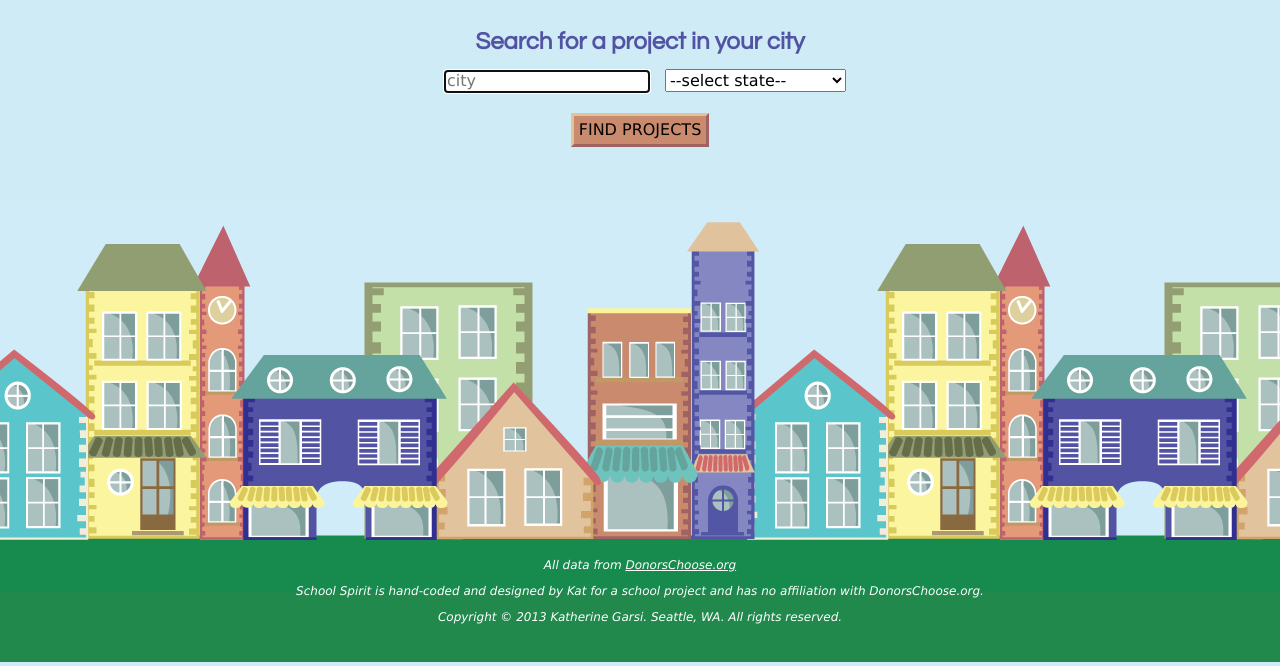
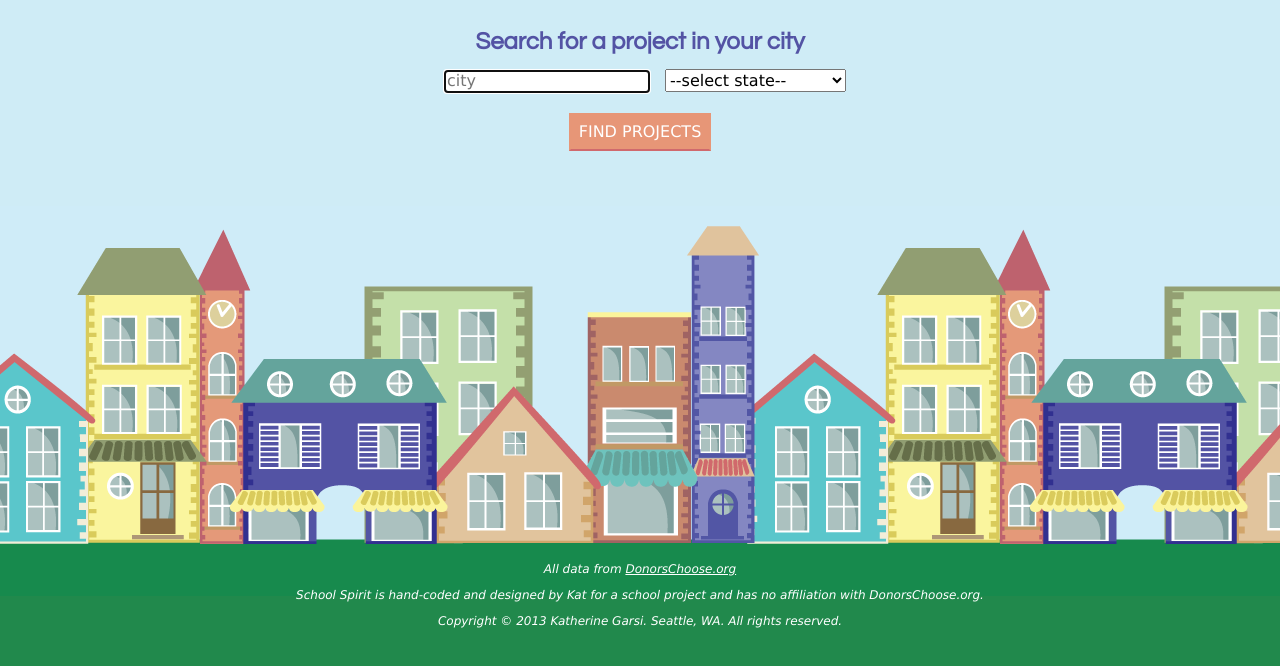
Before and after one commit to garsi/api, a plain HTML site: page index.html in a window 1280 px wide. Shown: the part 188-854 px from the top of the page. Drawn offline with nearby package versions, Linux system fonts and the light colour scheme; a web font is replaced by a local one.

Commit message:
update buttons

```diff
--- a/stylesheet.css
+++ b/stylesheet.css
@@ -128,14 +128,18 @@ input[type=text]:focus, select:focus {
 input[type=submit], input[type=button] {
 	text-transform: uppercase;
 	margin: 10px;
-	padding: 5px;
-	background-color: #CA8A6E;
-	border-style: solid;
-	border-width: 3px;
-	border-top-color: #E0C39D;
-	border-right-color: #A06363;
-	border-bottom-color: #A06363;
-	border-left-color: #E0C39D;
+	padding: 8px;
+	background-color: #E79677;
+	border-top: 2px solid #E79677;
+	border-right: 2px solid #E79677;
+	border-left: 2px solid #E79677;
+	border-bottom: 2px solid #D0696D;
+	color: #FFFFFF;
+}
+
+input[type=submit]:hover, input[type=button]:hover, input[type=submit]:active, input[type=button]:active {
+	background-color: #F0A47B;
+	border: 2px solid #F0A47B;
 }
 
 img {
```
